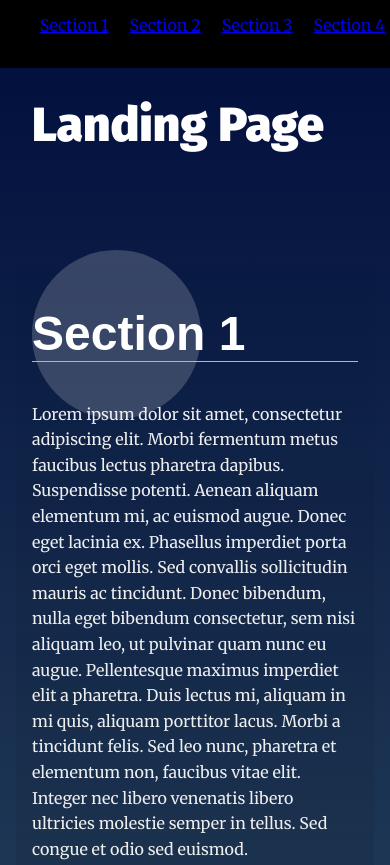
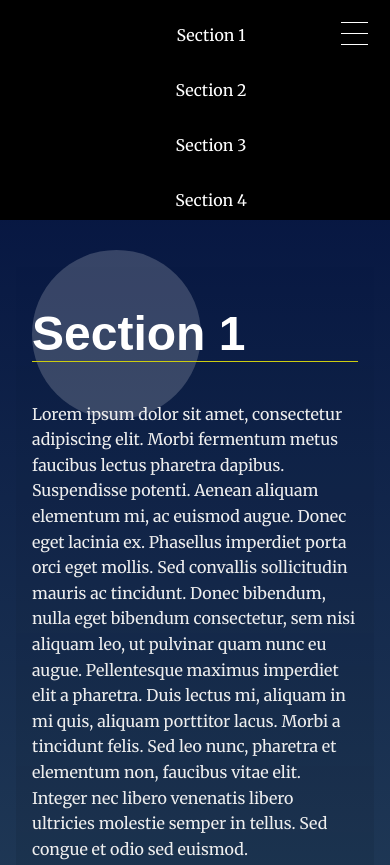
Before and after one commit to AmiraAhmed6/landing-page, a plain HTML site: page index.html in a window 390 px wide. Shown: the top 865 px of the page. Drawn offline with Linux system fonts and the light colour scheme.

Commit message:
responsive

```diff
--- a/css/styles.css
+++ b/css/styles.css
@@ -75,7 +75,79 @@ section {
     display: inline-block;
     cursor: pointer;
 }
+.navbar__menu li a {
+    display: block;
+   text-decoration: none;
+   color: #fff;
+}
 
+.navbar__menu div.media_button {
+    width: 40px;
+    height: 40px;
+    background-color: transparent;
+    position: absolute;
+    right: 15px;
+    top: 12px;
+    display: none;
+}
+.navbar__menu div.media_button button.main_media_button {
+    width: 100%;
+    height: 100%;
+    background-color: transparent;;
+    outline: 0;
+    border: none;
+    cursor: pointer;
+}
+
+.navbar__menu div.media_button button.main_media_button span{
+    width: 98%;
+    height: 1px;
+    display: block;
+    background-color: #fff;
+    margin-top: 9px;
+    margin-bottom: 10px;
+}
+
+.hide{
+    display: none;
+}
+
+@media screen and (max-width:768px) {
+    .navbar__menu ul{
+        flex-direction: column;
+        width: 100%;
+        height: 200px;
+        top: 80px;
+        right: 0;
+        left: 0;
+    }
+
+    .navbar__menu ul li{
+        width: 100%;
+        height: 40px;
+        background-color:#000;
+    }
+
+    .navbar__menu ul li a{
+      text-align: center;
+        line-height: 40px;
+        width: 100%;
+        height: 40px;
+        display: table;
+    }
+
+    .navbar__menu div.media_button{
+        display: block;
+    }
+}
+/* .navbar__menu li a :active{
+    color: yellow;
+    background-color: gray;
+}
+.navbar__menu li a :focus{
+    color: yellow;
+    background-color: gray;
+} */
 .navbar__menu .menu__link {
     display: block;
     padding: 1em;
--- a/index.html
+++ b/index.html
@@ -16,6 +16,13 @@
     <nav class="navbar__menu">
       <!-- Navigation starts as empty UL that will be populated with JS -->
       <ul id="navbar__list"></ul>
+      <div class="media_button">
+        <button class="main_media_button" id="mediaButton">
+            <span></span>
+            <span></span>
+            <span></span>
+        </button>
+    </div>
     </nav>
   </header>
   <main>
--- a/js/app.js
+++ b/js/app.js
@@ -2,6 +2,7 @@
 const mainUl = document.querySelector('#navbar__list');
 const sections = document.querySelectorAll('section');
 const fragment = document.createDocumentFragment();
+const mainButton =document.querySelector("#mediaButton");
 
 // const mediaQuery = window.matchMedia("(max-width:700px)");
 
@@ -26,3 +27,7 @@ for(const section of sections){
 
 }
 mainUl.appendChild(fragment);
+
+mainButton.addEventListener("click",function(){
+    mainUl.classList.toggle("hide");
+})
```
